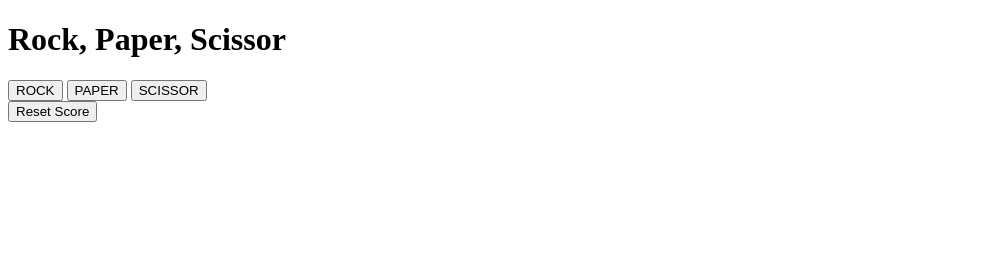
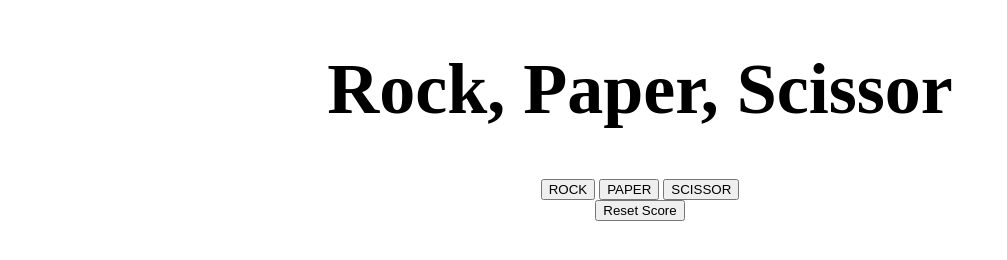
Before and after one commit to Sprite-MD/Odin-RPS, a plain HTML site: page index.html in a window 1280 px wide. Shown: the whole page, without its empty margins (0-1007 px from the left). Drawn offline with Linux system fonts and the light colour scheme.

Commit message:
added new css styles

```diff
--- a/style.css
+++ b/style.css
@@ -1,3 +1,15 @@
 .container{
     flex-direction: column;
 }
+
+.title{
+    text-align: center;
+    font-size: 36px;
+}
+
+.playerSelect{
+    text-align: center;
+}
+.reset{
+    text-align: center;
+}
```
